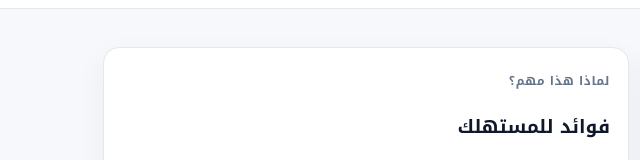
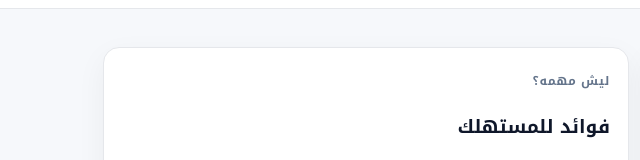
Before and after one commit to nouralotaibi98/new-calculator, a plain HTML site: page index.html in a window 1280 px wide. Shown: the part 199-359 px from the top of the page, 3-643 px from the left. Drawn offline with Linux system fonts and the light colour scheme.

Commit message:
Update index.html

```diff
--- a/index.html
+++ b/index.html
@@ -43,7 +43,7 @@
       </section>
 
       <section class="card">
-        <span class="kicker">لماذا هذا مهم؟</span>
+        <span class="kicker">ليش مهمه؟</span>
         <h3>فوائد للمستهلك</h3>
         <ul>
           <li>اختيار أجهزة وتكييف وإنارة أكثر كفاءة.</li>
```
